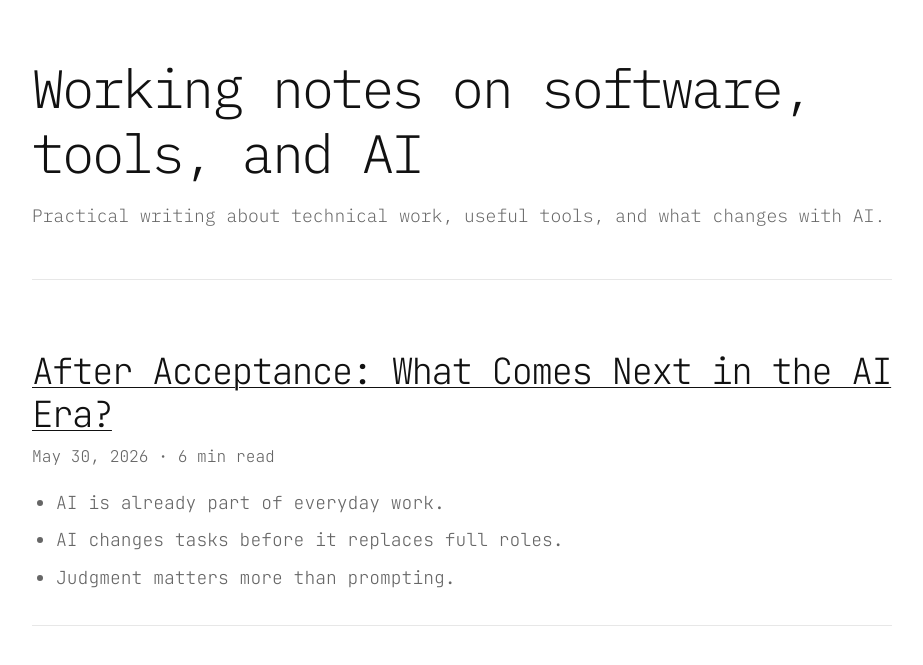
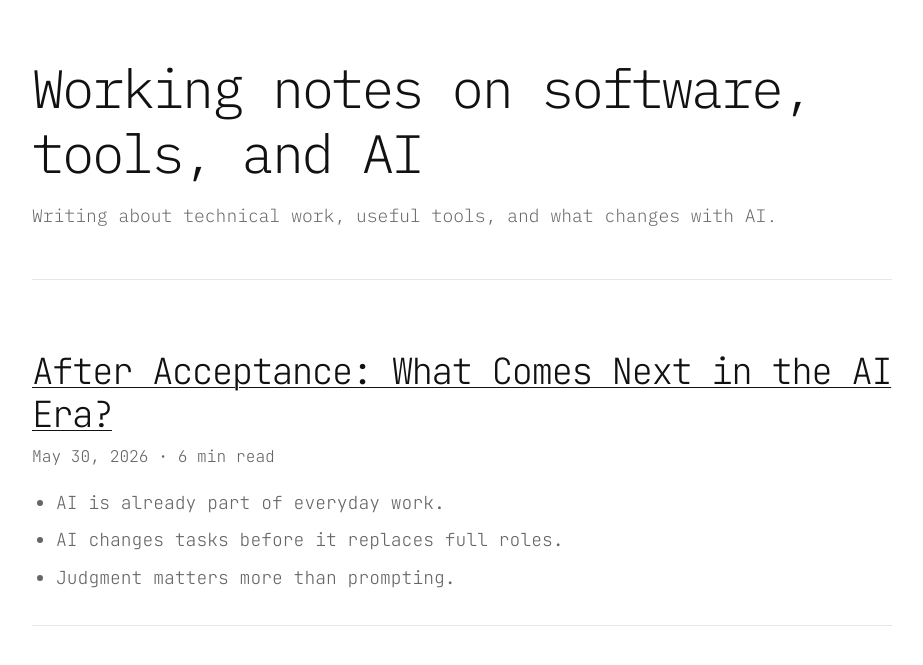
Before and after one commit to adiacov/adiacov.github.io, a Jekyll site: the page built from index.html, in a window 1280 px wide. Shown: the top 665 px of the page, without its empty margins (178-1101 px from the left). Built offline with Jekyll 4.4.1, drawn with Linux system fonts in a browser that asks for light colours.

Commit message:
Edit site description

```diff
--- a/_config.yml
+++ b/_config.yml
@@ -1,5 +1,5 @@
 title: "Working notes on software, tools, and AI"
-description: "Practical writing about technical work, useful tools, and what changes with
+description: "Writing about technical work, useful tools, and what changes with
  AI."
 url: "https://adiacov.github.io"
 baseurl: ""
```
